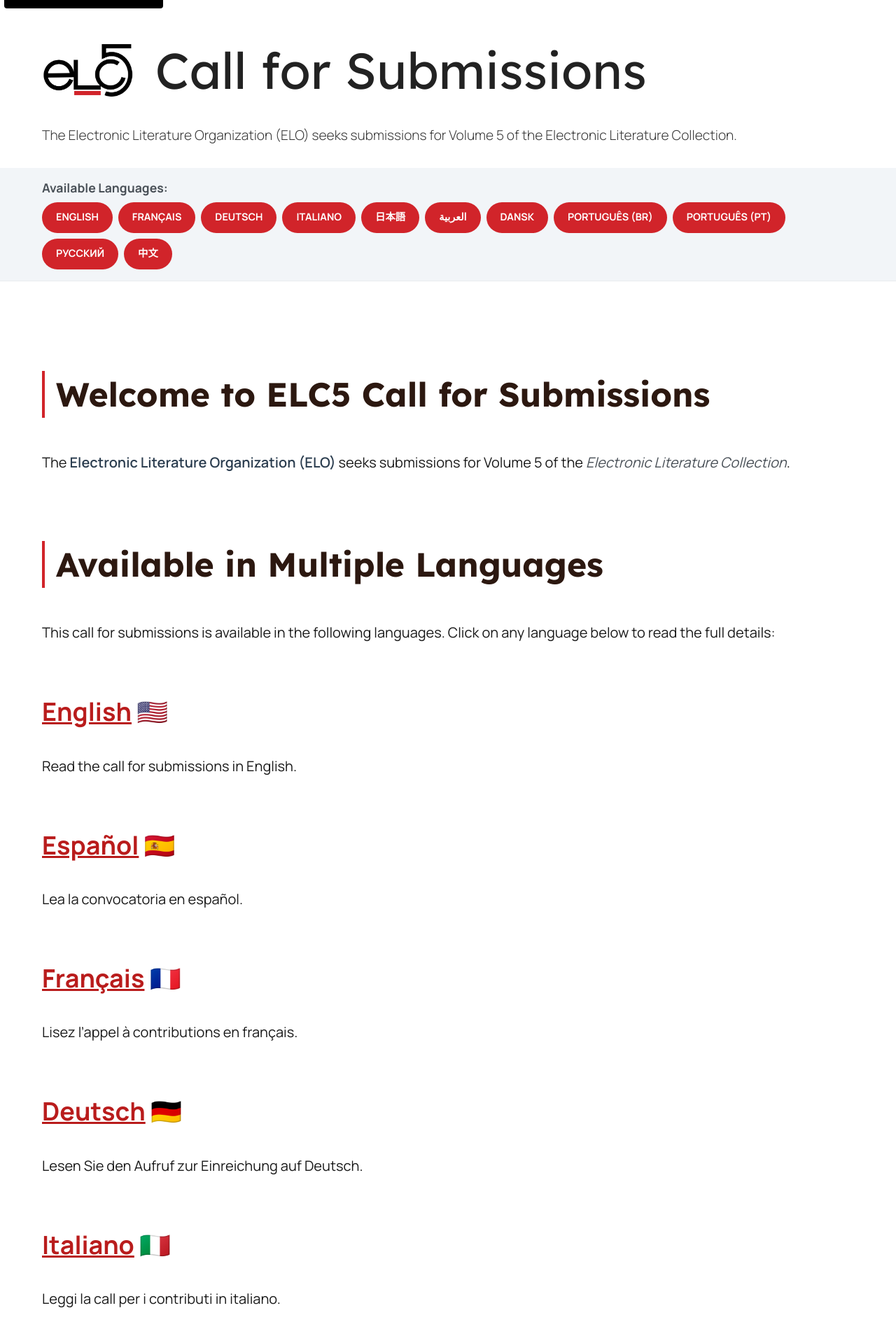
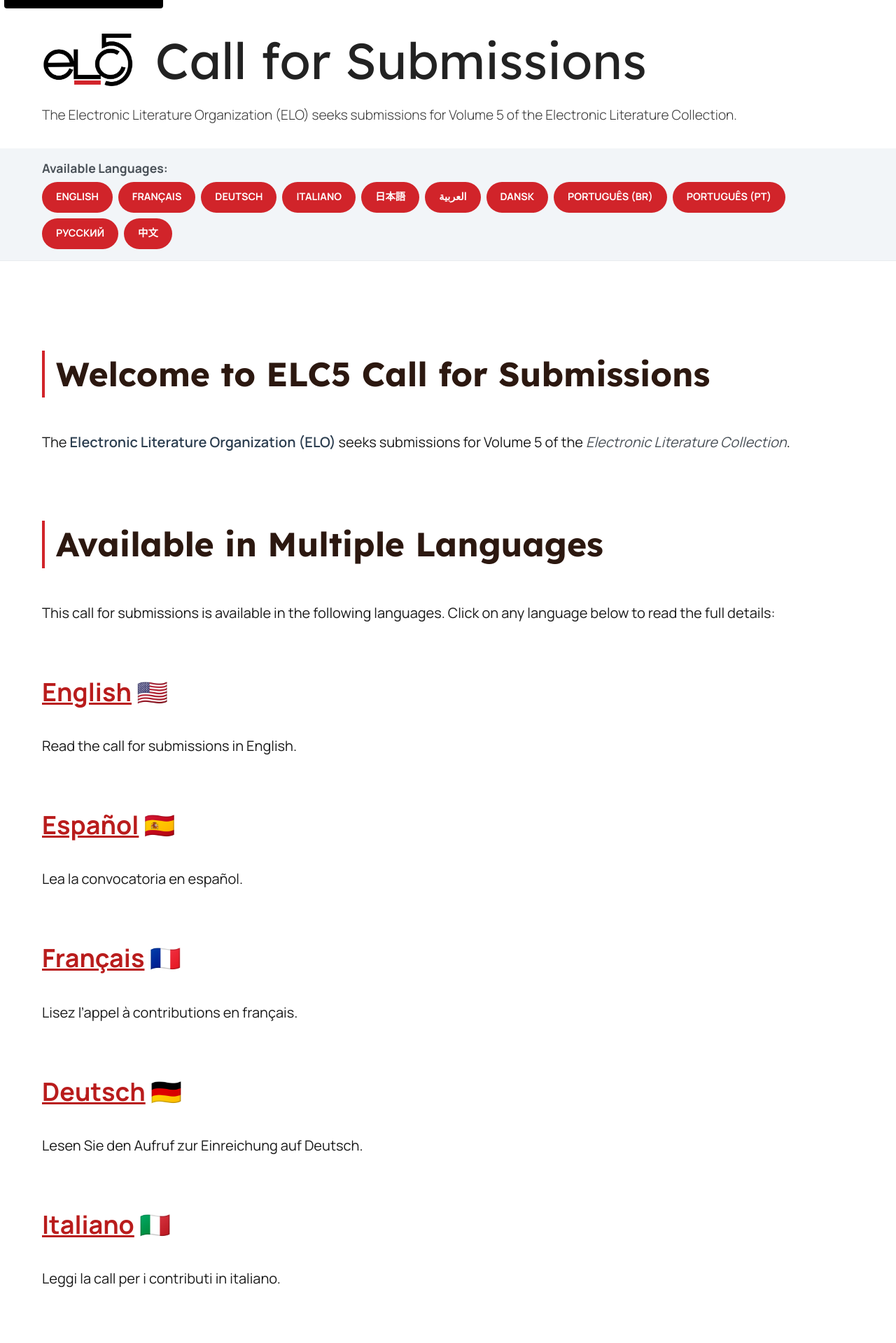
Before and after one commit to eliterature/elc5-info, a Jekyll site: the page built from docs/index.md, in a window 1280 px wide. Shown: the top 1919 px of the page at 70% size. Built offline with Jekyll 4.4.1, drawn with Linux system fonts in a browser that asks for light colours.

Commit message:
Fix for H1 styling

```diff
--- a/docs/_layouts/default.html
+++ b/docs/_layouts/default.html
@@ -23,9 +23,9 @@
       <div class="header-content">
         <img src="{{ "/assets/images/elc5-logo.png" | relative_url }}"
           alt="Electronic Literature Collection Volume 5 Logo" class="site-logo">
-        <div class="site-title">
+        <h1 class="site-title">
           <a href="{{ "/" | relative_url }}">{{ site.title | escape }}</a>
-        </div>
+        </h1>
       </div>
       {% if site.description %}
       <p class="site-description">{{ site.description | escape }}</p>
--- a/docs/assets/css/style.scss
+++ b/docs/assets/css/style.scss
@@ -75,7 +75,9 @@ body {
 .site-title {
   margin: 0;
   font-size: 4.5rem;
-
+  border-bottom: none !important;
+  padding-bottom: 0 !important;
+  margin-bottom: 0 !important;
 }
 
 .site-title a {
```
